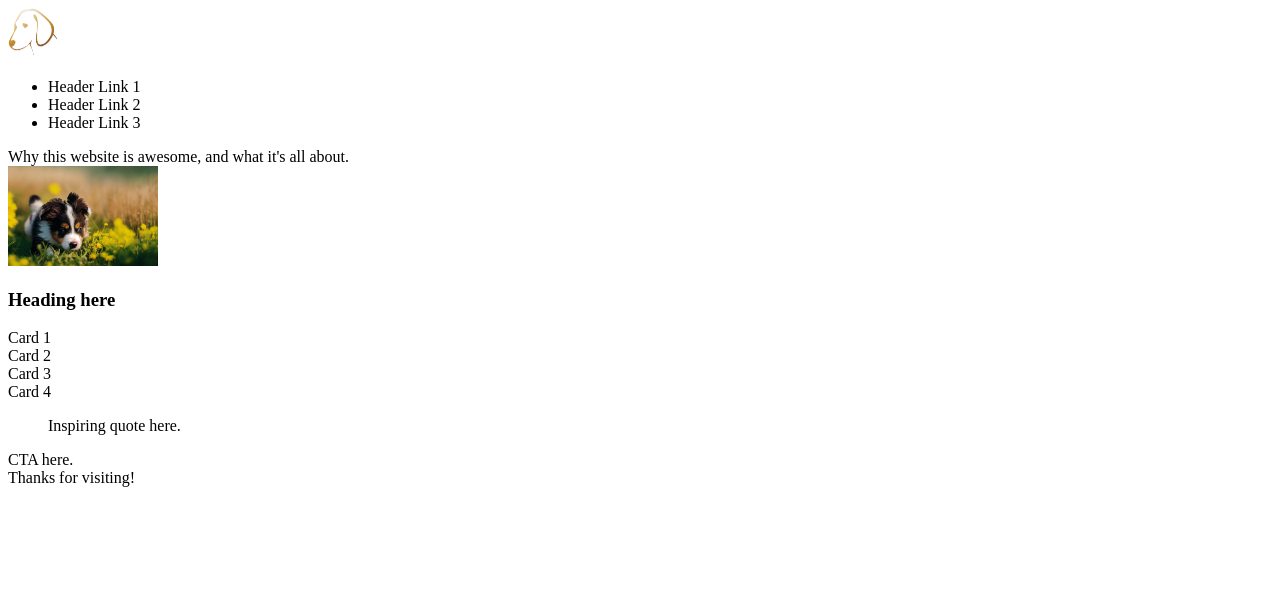
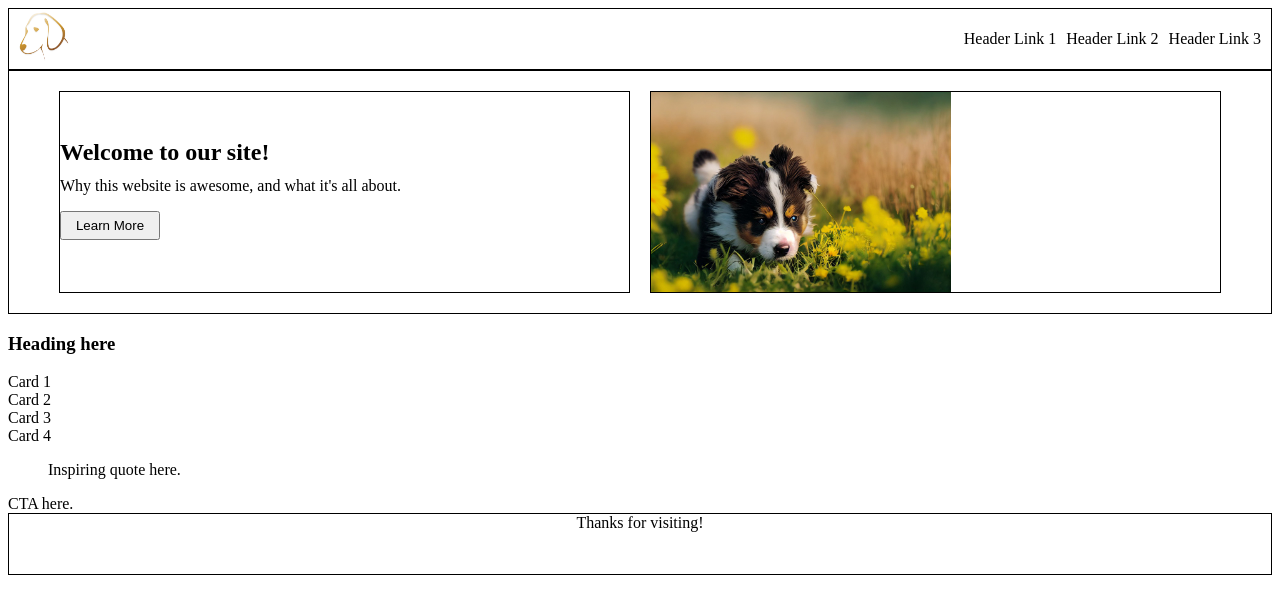
Before and after one commit to Betznaz/first-landing-page, a plain HTML site: page index.html in a window 1280 px wide. Drawn offline with Linux system fonts and the light colour scheme.

Commit message:
Create header and banner style framework

```diff
--- a/index.html
+++ b/index.html
@@ -9,22 +9,31 @@
 </head>
 <body>
     <header>
-        <img src="./images/logo.png" alt="logo" style="width:50px;height:50px">
-        <ul>
-            <li>Header Link 1</li>
-            <li>Header Link 2</li>
-            <li>Header Link 3</li>
-        </ul>
+        <div class="logo-thumbnail">
+            <img src="./images/logo.png" alt="logo">
+        </div>
+        <div class="header-nav">
+            <ul>
+                <li><a href="#">Header Link 1</a></li>
+                <li><a href="#">Header Link 2</a></li>
+                <li><a href="#">Header Link 3</a></li>
+            </ul>
+        </div>
     </header>
     <main>
-        <section>
-            <div>
-                Why this website is awesome, and what it's all about.
+        <section class="banner">
+            <div class="about">
+                <h3>Welcome to our site!</h2>
+                <p>
+                    Why this website is awesome, and what it's all about.
+                </p>
+                <button type="button">Learn More</button>
             </div>
-            <div>
-                <img src="./images/cute-puppy.jpg" alt="A cute puppy" style="width:150px;height:100px">
+            <div class="hero-img">
+                <img src="./images/cute-puppy.jpg" alt="A cute puppy">
             </div>
         </section>
+
         <section class="card-container">
             <h3>Heading here</h3>
             <div class="card">
@@ -40,9 +49,11 @@
                 Card 4
             </div>
         </section>
+
         <blockquote>
             Inspiring quote here.
         </blockquote>
+
         <section>
             CTA here.
         </section>
--- a/styles.css
+++ b/styles.css
@@ -0,0 +1,97 @@
+body {
+    display: flex;
+    flex-direction: column;
+}
+
+header, footer {
+    flex: 1 0 auto;
+    border: solid 1px black;
+    height: 60px;
+}
+
+header {
+    display: flex;
+    align-items: center;
+    justify-content: space-evenly;
+}
+
+.logothumbnail {
+    flex: 1;
+}
+
+header img {
+    width: 50px;
+    height: 50px;
+    margin-left: 10px;
+}
+
+.header-nav {
+    display: flex;
+    flex: 1;
+    justify-content: flex-end;
+}
+
+header ul {
+    display: flex;
+    gap: 10px;
+    flex: 1;
+    justify-content: flex-end;
+    margin-right: 10px;
+}
+
+li {
+    list-style-type: none;
+}
+
+a {
+    text-decoration: none;
+    color: black;
+}
+
+main {
+    flex: 10;
+}
+
+.banner {
+    border: solid 1px black;
+    display: flex;
+}
+
+.about, .hero-img {
+    border: solid 1px black;
+    flex: 1;
+}
+
+.about {
+    display: flex;
+    flex-direction: column;
+    justify-content: center;
+    margin: 20px 10px 20px 50px;
+}
+
+.about h3 {
+    font-size: 24px;
+    margin: -5px 0px;
+}
+
+.about button {
+    flex-shrink: 0;
+    width: 100px;
+    padding: 5px 10px;
+}
+
+.hero-img {
+    display: flex;
+    align-items: center;
+    justify-content: flex-start;
+    margin: 20px 50px 20px 10px;
+}
+
+.hero-img img {
+    width: 300px;
+    height: 200px;
+}
+
+footer {
+    text-align: center;
+}
```
